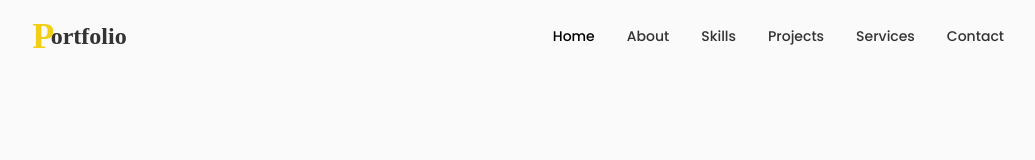
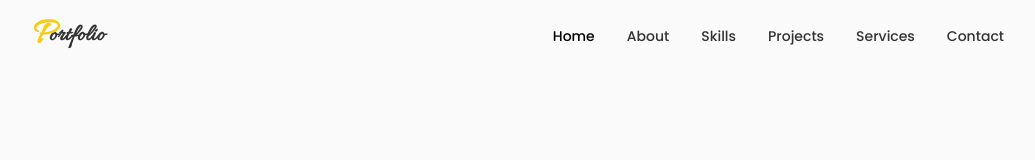
Before and after one commit to anandprakash01/Portfolio, a React (Vite) app: page / in a window 1280 px wide. Shown: the top 160 px of the page, without its empty margins (120-1155 px from the left). Built offline with nearby package versions, Linux system fonts and the light colour scheme.

Commit message:
changing fonts

```diff
--- a/src/App.css
+++ b/src/App.css
@@ -1,6 +1,6 @@
 /* --------------------Google fonts--------------------- */
 
-@import url("https://fonts.googleapis.com/css2?family=Poppins:wght@400;500;600&display=swap");
+@import url("https://fonts.googleapis.com/css2?family=Allura&family=Poppins:wght@400;500;600&display=swap");
 
 /* -------------------------Variables Css-------------------- */
 
@@ -20,7 +20,7 @@
 
   /*========== Font and typography ==========*/
   --body-font: "Poppins", sans-serif;
-  --logo-font: "Lobster", cursive;
+  --logo-font: "Allura", sans-serif;
 
   /*.5rem = 8px | 1rem = 16px ...*/
   --big-font-size: 3.5rem;
```
